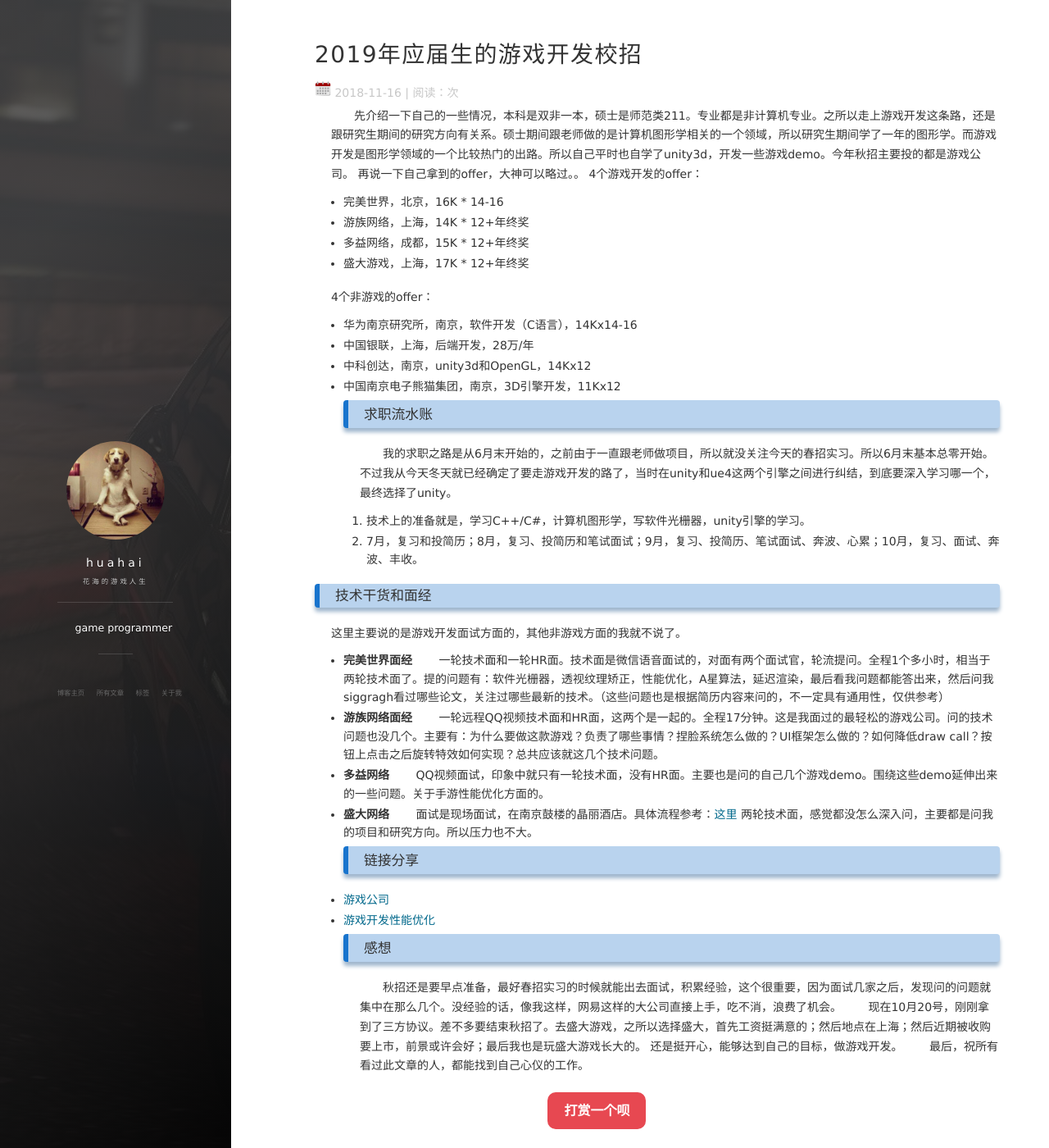
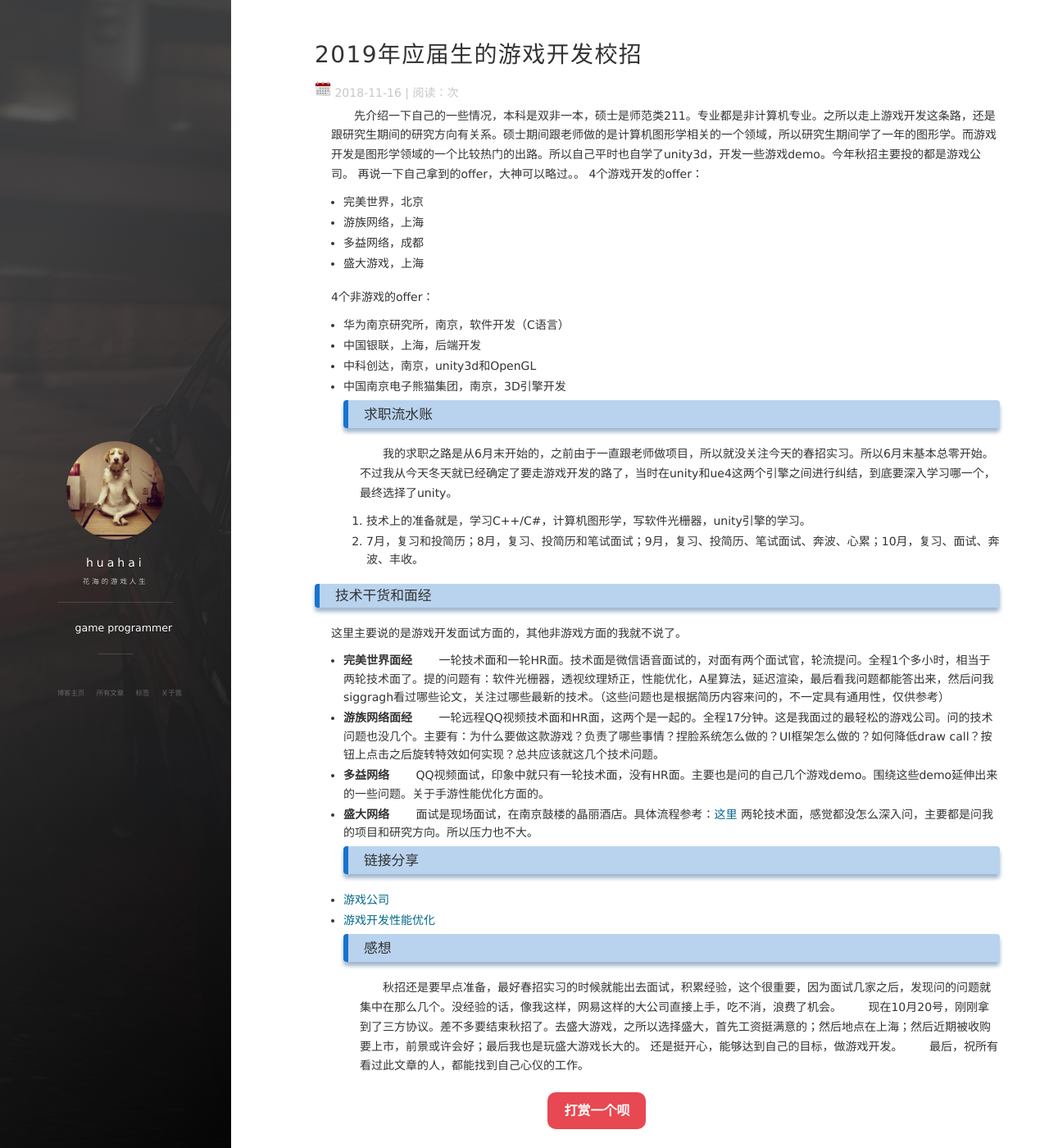
Before and after one commit to hahahuahai/hahahuahai.github.io, a Jekyll site: the page built from _posts/2018-11-16-2019年应届生的游戏开发校招.md, in a window 1280 px wide and 1400 px high. Shown: the whole window at 82% size. Built offline with Jekyll 4.4.1, drawn with Linux system fonts in a browser that asks for light colours; nearby versions of some CDN libraries; comment, search, counter and statistics services are not loaded.

Commit message:
文章更新

```diff
--- a/_posts/2018-11-16-2019年应届生的游戏开发校招.md
+++ b/_posts/2018-11-16-2019年应届生的游戏开发校招.md
@@ -14,17 +14,18 @@
 &emsp;&emsp;先介绍一下自己的一些情况，本科是双非一本，硕士是师范类211。专业都是非计算机专业。之所以走上游戏开发这条路，还是跟研究生期间的研究方向有关系。硕士期间跟老师做的是计算机图形学相关的一个领域，所以研究生期间学了一年的图形学。而游戏开发是图形学领域的一个比较热门的出路。所以自己平时也自学了unity3d，开发一些游戏demo。今年秋招主要投的都是游戏公司。
 再说一下自己拿到的offer，大神可以略过。。
 4个游戏开发的offer：
-- 完美世界，北京，16K * 14-16
-- 游族网络，上海，14K * 12+年终奖
-- 多益网络，成都，15K * 12+年终奖
-- 盛大游戏，上海，17K * 12+年终奖
+- 完美世界，北京
+- 游族网络，上海
+- 多益网络，成都
+- 盛大游戏，上海
+
 
 
 4个非游戏的offer：
-- 华为南京研究所，南京，软件开发（C语言），14Kx14-16
-- 中国银联，上海，后端开发，28万/年
-- 中科创达，南京，unity3d和OpenGL，14Kx12
-- 中国南京电子熊猫集团，南京，3D引擎开发，11Kx12
+- 华为南京研究所，南京，软件开发（C语言）
+- 中国银联，上海，后端开发
+- 中科创达，南京，unity3d和OpenGL
+- 中国南京电子熊猫集团，南京，3D引擎开发
 ### 求职流水账
 &emsp;&emsp;我的求职之路是从6月末开始的，之前由于一直跟老师做项目，所以就没关注今天的春招实习。所以6月末基本总零开始。不过我从今天冬天就已经确定了要走游戏开发的路了，当时在unity和ue4这两个引擎之间进行纠结，到底要深入学习哪一个，最终选择了unity。
 1. 技术上的准备就是，学习C++/C#，计算机图形学，写软件光栅器，unity引擎的学习。
```
Also changed, not shown: _posts/2016-11-25-C#类型基础.md (deleted, +0 -14 lines).
